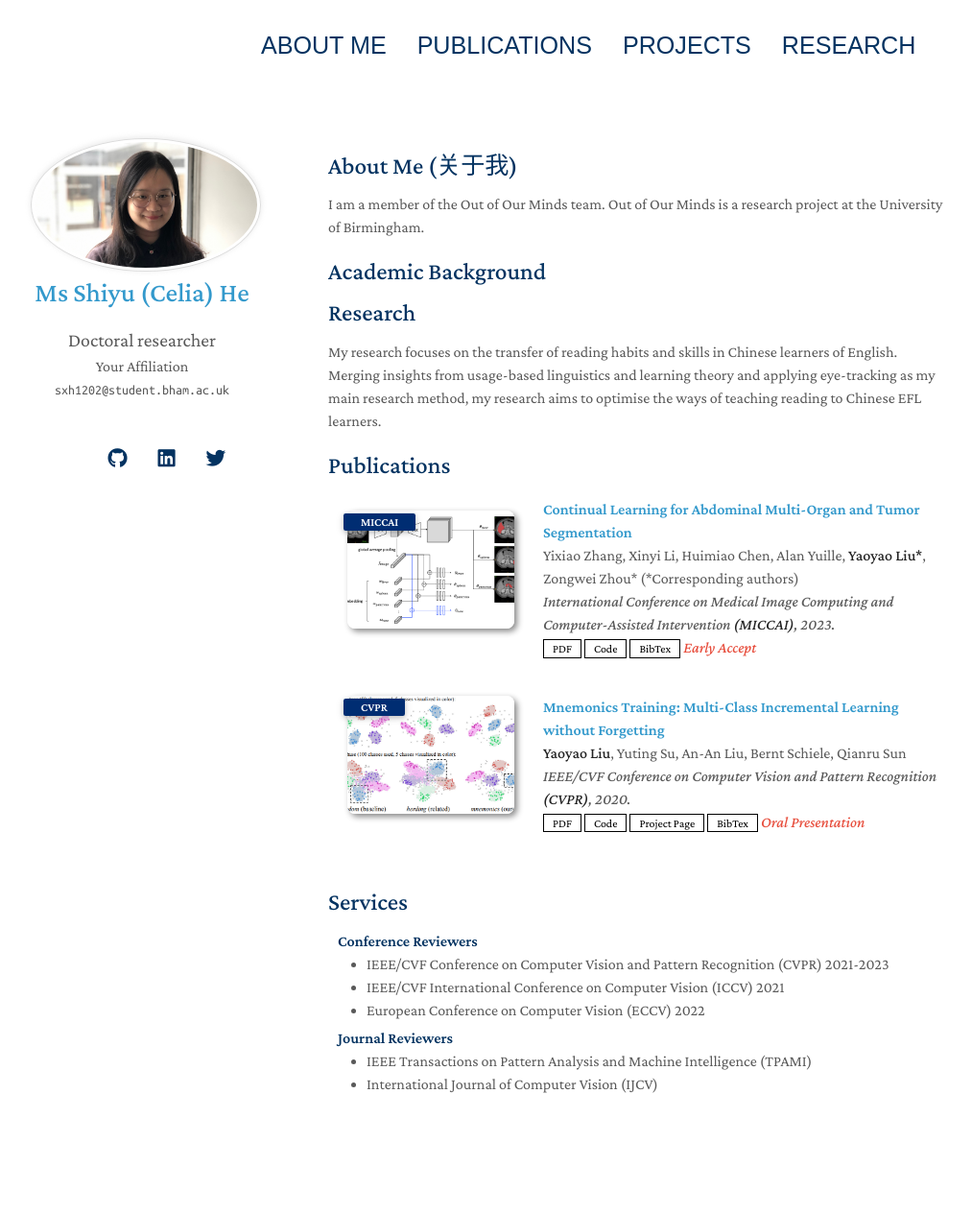
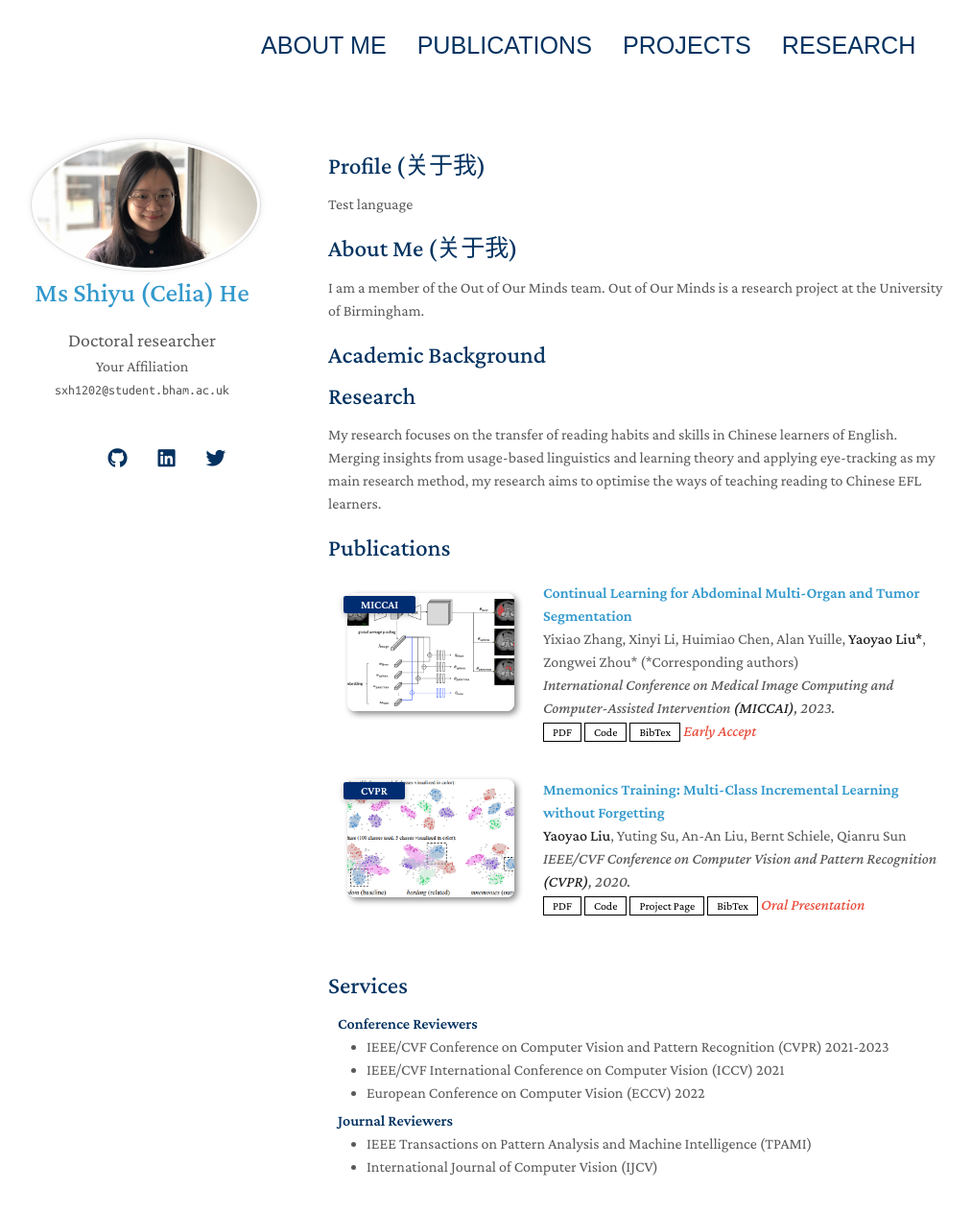
Before and after one commit to ShiyuHeCelia/ShiyuHeCelia.github.io, a Jekyll site: the page built from index.md, in a window 1280 px wide and 1322 px high. Shown: the top 1264 px of the window at 96% size, without its empty margins (128-1141 px from the left). Built offline with Jekyll 4.4.1, drawn with Linux system fonts in a browser that asks for light colours; nearby versions of some CDN libraries; comment, search, counter and statistics services are not loaded; a style sheet for code colours, icons or effects is not loaded; our own code applies the rules of GitHub Pages for plain Markdown files.

Commit message:
Update index.md
Test upload to add another section in index

```diff
--- a/index.md
+++ b/index.md
@@ -1,6 +1,9 @@
 ---
 layout: homepage
 ---
+
+## Profile (关于我)
+Test language
 
 ## About Me (关于我)
 
```
